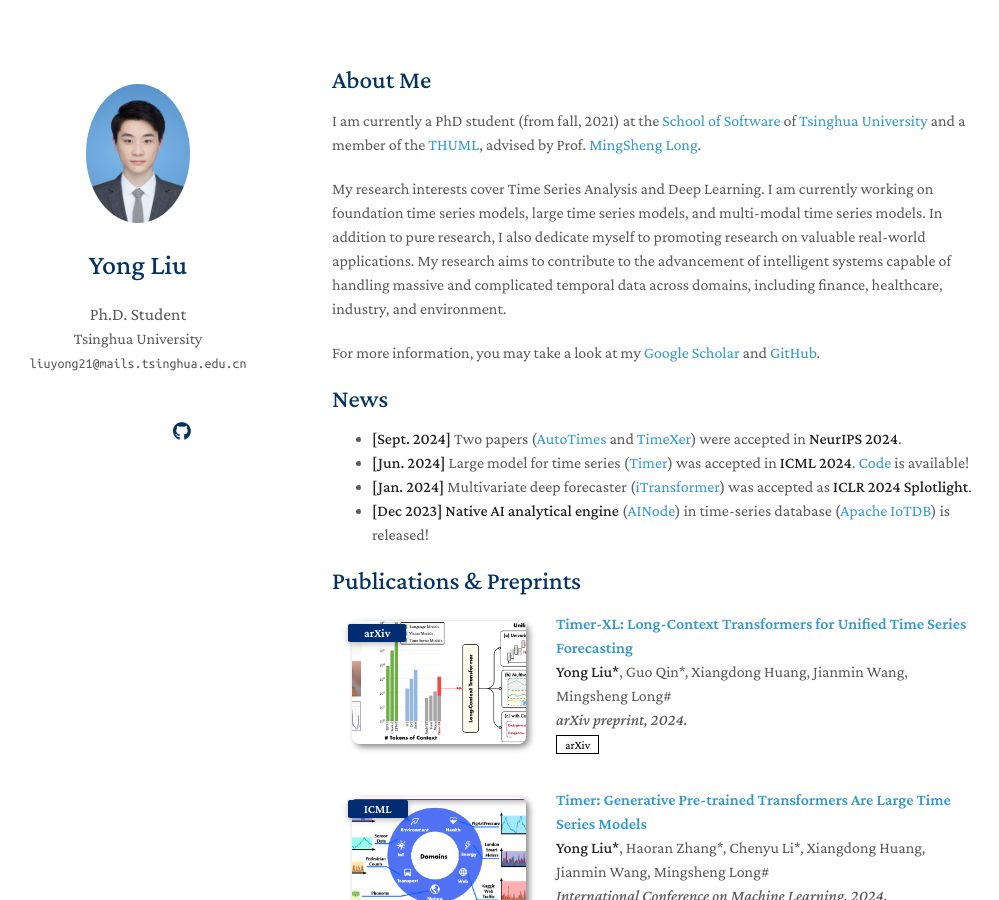
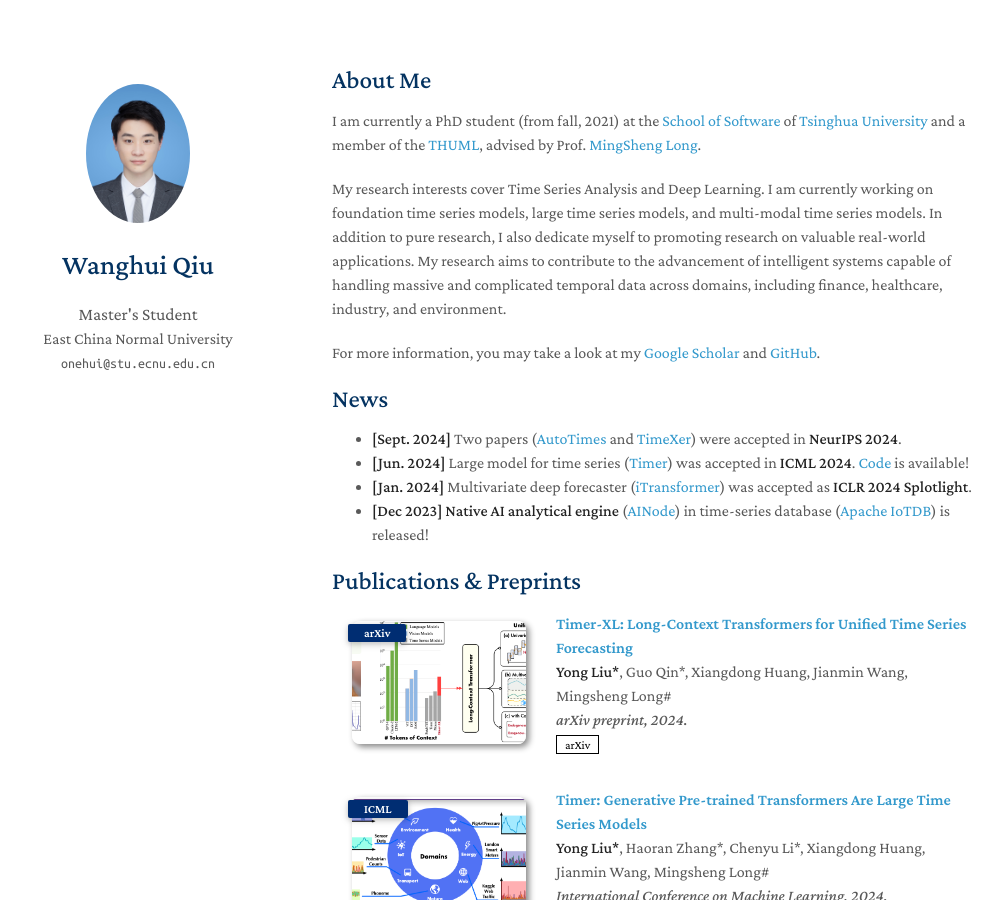
Before and after one commit to oneJue/oneJue.github.io, a Jekyll site: the page built from index.md, in a window 1280 px wide and 900 px high. Shown: the whole window, without its empty margins (138-1137 px from the left). Built offline with Jekyll 4.4.1, drawn with Linux system fonts in a browser that asks for light colours; nearby versions of some CDN libraries; a style sheet for code colours, icons or effects is not loaded; our own code applies the rules of GitHub Pages for plain Markdown files.

Commit message:
Update _config.yml

```diff
--- a/_config.yml
+++ b/_config.yml
@@ -1,21 +1,21 @@
 # Basic Information
-title: Yong Liu
-position: Ph.D. Student
-affiliation: Tsinghua University
-email: liuyong21@mails.tsinghua.edu.cn
+title: Wanghui Qiu
+position: Master's Student
+affiliation: East China Normal University
+email: onehui@stu.ecnu.edu.cn
 
 # Search Engine Optimization (SEO)
 # The following information is used to improve the website traffic from search engines, e.g., Google.
 keywords: time seires, machine learning, deep learning, forecasting, large models
-description: Yong Liu's Academic Homepage
-canonical: https://wenweithu.github.io/
+description: onehui's Academic Homepage
+canonical: https://onejue.github.io/
 
 # Links
 # If you don't need one of them, you may delete the corresponding line.
-google_scholar: https://scholar.google.com/citations?user=dS9HVU8AAAAJ
-cv_link: assets/files/resume_v2_YongLiu.pdf
-github_link: https://github.com/WenWeiTHU
-ORCID: https://orcid.org/0000-0001-6719-9980
+google_scholar: https://scholar.google.com/citations?user=K01XZuoAAAAJ
+cv_link: assets/files/resume_v2_onehui.pdf
+# github_link: https://github.com/onhui
+# ORCID: https://orcid.org/0000-0001-6719-9980
 # twitter: https://twitter.com/
 
 # Images (e.g., your profile picture and your website's favicon)
```
